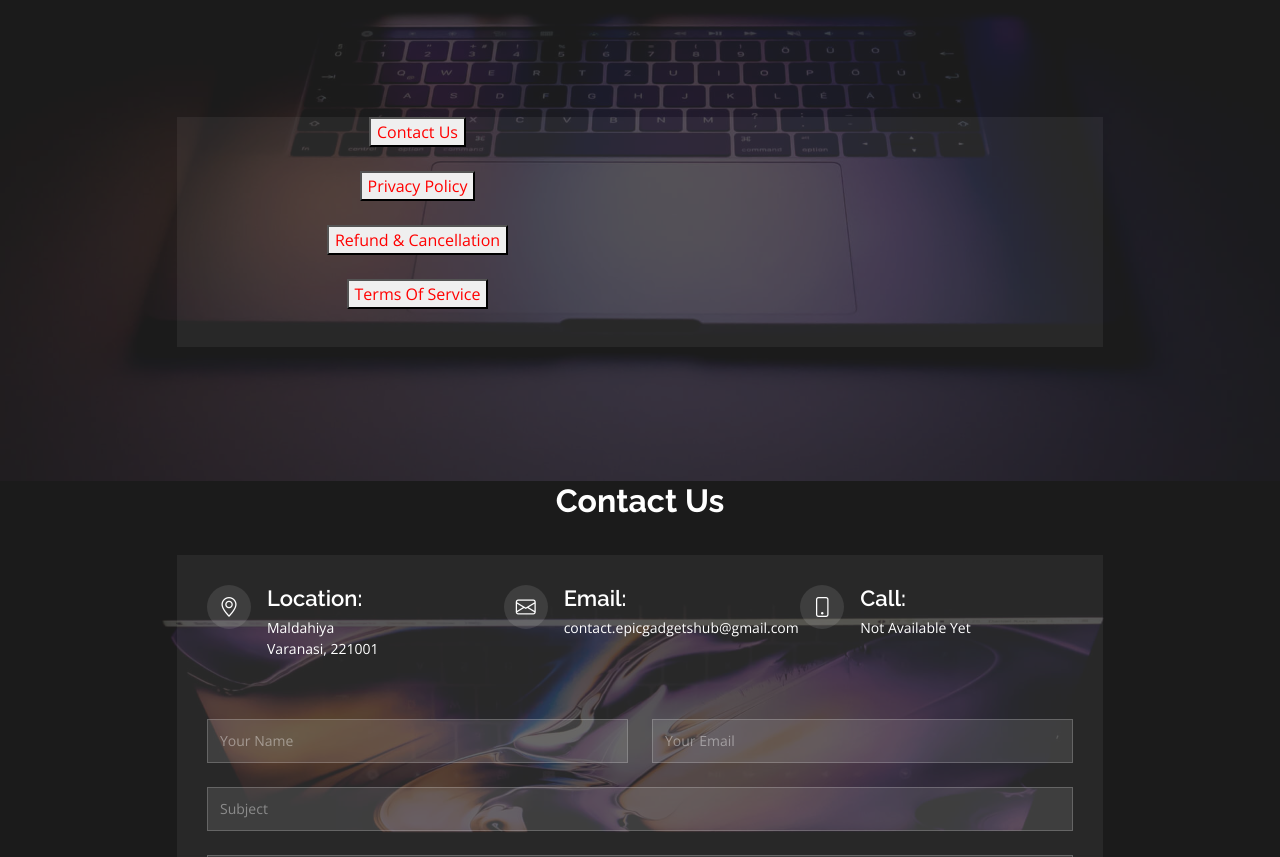
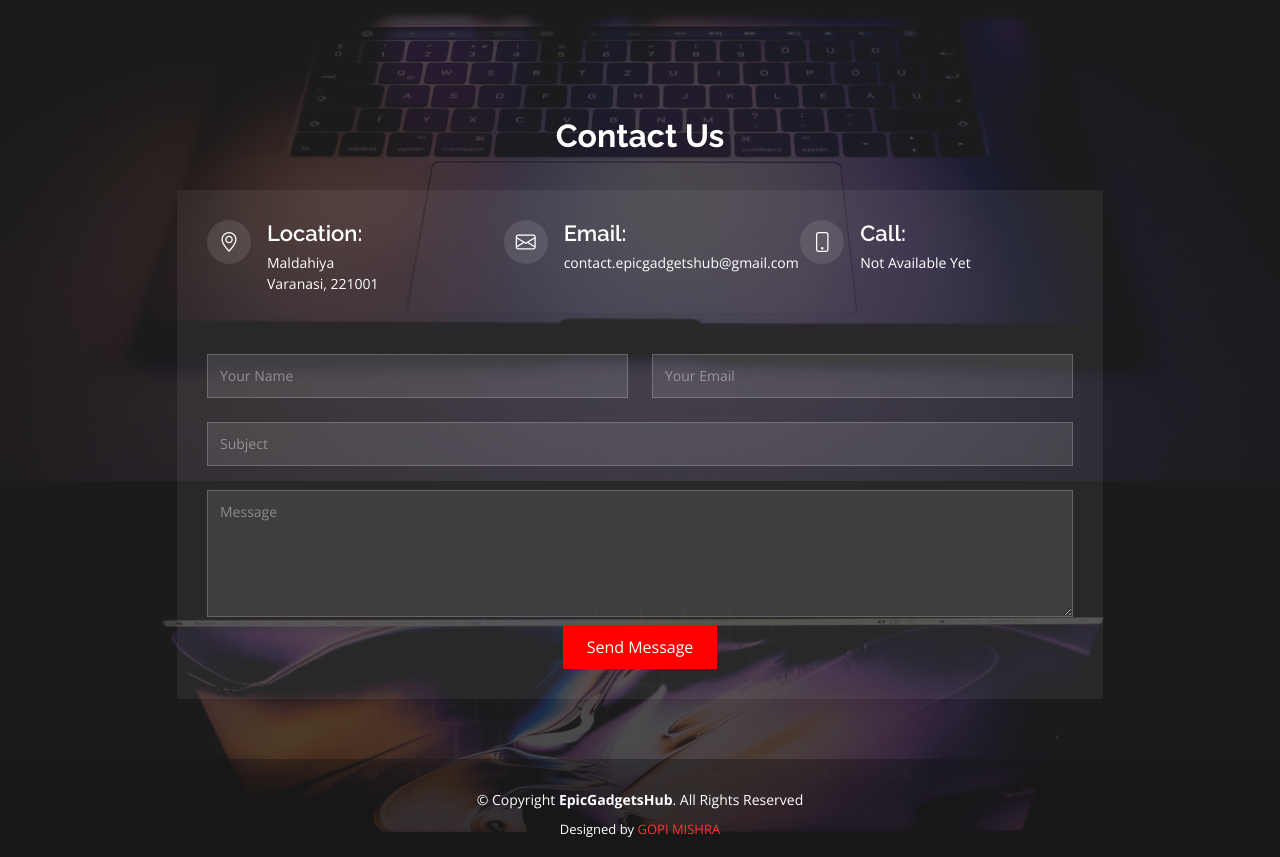
Before and after one commit to epicgadgetshub/Shopee, a plain HTML site: page index.html in a window 1280 px wide. Shown: the part 1215-2072 px from the top of the page. Drawn offline with nearby package versions, Linux system fonts and the light colour scheme.

Commit message:
Update index.html

```diff
--- a/index.html
+++ b/index.html
@@ -106,27 +106,6 @@
       </div>
     </section><!-- End About Us Section -->
 
-    <section id="contact" class="contact">
-      <div class="container">
-        <div class="section-title">
-        <div class="row justify-content-center">
-          <div class="col-lg-10">
-            <form action="#" method="POST" role="form" class="php-email-form">
-              <div class="row">
-                <div class="col-md-6 form-group">
-              <div class="text-center"><button><a href="ContactUs/index.html">Contact Us</a></button></div><br>
-              <div class="text-center"><button><a href="PrivacyPolicy/index.html">Privacy Policy</a></button></div><br>
-              <div class="text-center"><button><a href="Refund&Cancellation/index.html">Refund & Cancellation</a></button></div> <br>
-              <div class="text-center"><button><a href="TermsOfService/index.html">Terms Of Service</a></button></div>
-            </form>
-          </div>
-          </div>
-
-        </div>
-
-      </div>
-    </section>
-
     <!-- ======= Contact Us Section ======= -->
     <section id="contact" class="contact">
       <div class="container">
```
